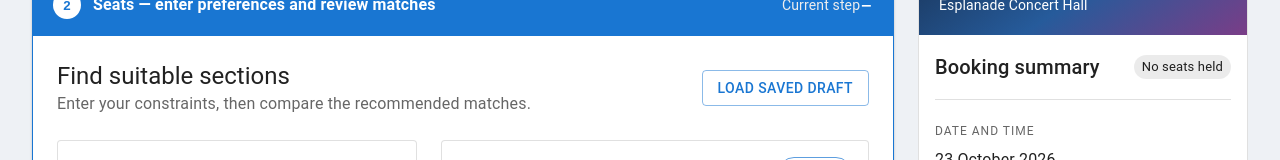
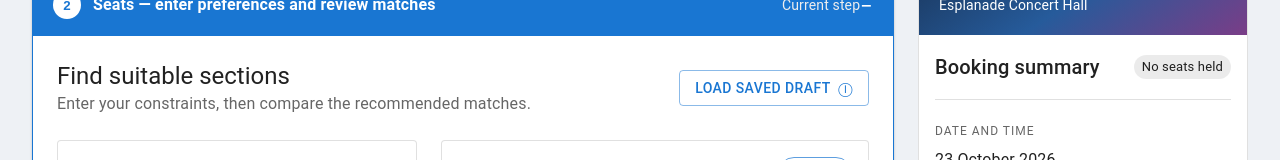
Before and after one commit to teezhiyao/hci-ticketing, a React (Vite) app: page / in a window 1280 px wide. Shown: the part 227-387 px from the top of the page. Built offline with nearby package versions, Linux system fonts and the light colour scheme.

Commit message:
Explain saved draft configuration

```diff
--- a/src/App.jsx
+++ b/src/App.jsx
@@ -10,6 +10,7 @@ import {
   Chip,
   Divider,
   Stack,
+  Tooltip,
   Typography,
 } from "@mui/material";
 import PreferenceGuidedSelection from "./components/PreferenceGuidedSelection.jsx";
@@ -306,7 +307,34 @@ export default function App() {
                   Enter your constraints, then compare the recommended matches.
                 </Typography>
               </Box>
-              <Button variant="outlined">Load saved draft</Button>
+              <Tooltip
+                arrow
+                placement="bottom"
+                title={
+                  <Box sx={{ p: 0.5 }}>
+                    <Typography variant="subtitle2" fontWeight={700}>
+                      Optional pre-sale preparation
+                    </Typography>
+                    <Typography variant="caption" component="p">
+                      A saved draft can store ticket quantity, maximum price,
+                      adjacency requirements, viewing preferences,
+                      restricted-view exclusions, and acceptable fallback
+                      conditions before ticket sales open.
+                    </Typography>
+                    <Typography variant="caption" component="p" sx={{ mt: 1 }}>
+                      Loading a draft fills in the preferences but does not
+                      reserve or purchase seats.
+                    </Typography>
+                  </Box>
+                }
+              >
+                <Button
+                  variant="outlined"
+                  aria-label="Load saved draft. More information is available in the tooltip."
+                >
+                  Load saved draft&nbsp; ⓘ
+                </Button>
+              </Tooltip>
             </Stack>
 
             <PreferenceGuidedSelection
```
